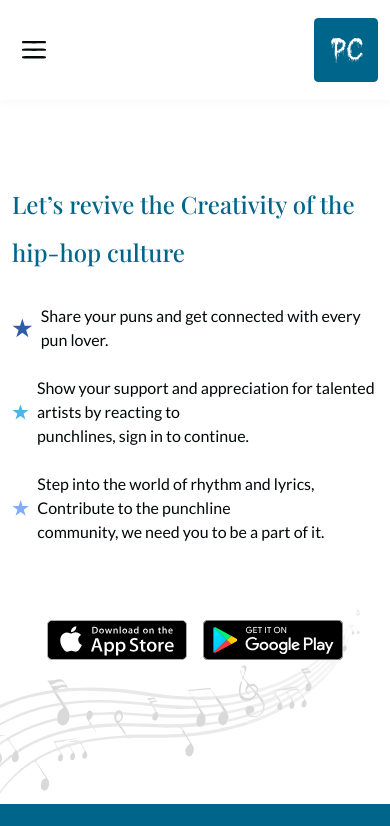
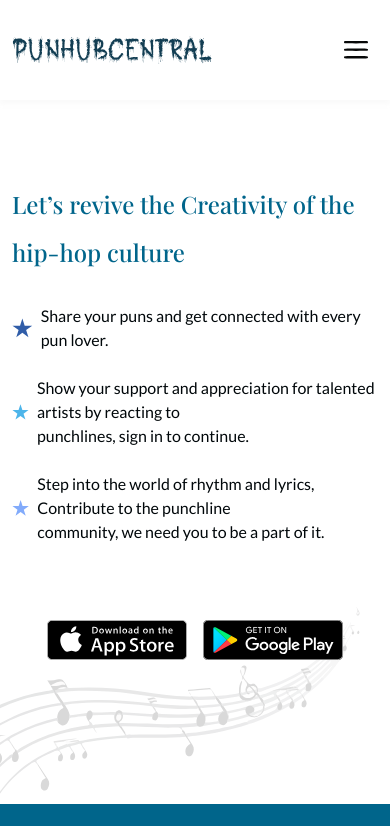
Before and after one commit to samfrexz619/punhub-central, a Next.js app: page / in a window 390 px wide. Shown: the top 826 px of the page. Built offline with nearby package versions, Linux system fonts and the light colour scheme.

Commit message:
add logo

```diff
--- a/app/components/NavBar.tsx
+++ b/app/components/NavBar.tsx
@@ -16,10 +16,7 @@ const NavBar = () => {
     <>
       <header className='w-full h-25 bg-white shadow-nav top-0 fixed z-50'>
         <nav className="lg:mx-37 mx-3 flex items-center h-full justify-between">
-          <button onClick={handleShowMobile} className="flex lg:hidden">
-            <img src="/assets/menu.svg" alt="" />
-          </button>
-          <Link href={'/'}>
+          <Link href={'/'} className="hidden lg:block">
             <Image
               src="/assets/logo.svg"
               alt="Vercel Logo"
@@ -28,6 +25,18 @@ const NavBar = () => {
               priority
             />
           </Link>
+          <Link href={'/'} className="block lg:hidden">
+            <Image
+              src="/assets/mobile-logo.svg"
+              alt="Vercel Logo"
+              width={200}
+              height={100}
+              priority
+            />
+          </Link>
+          <button onClick={handleShowMobile} className="flex lg:hidden">
+            <img src="/assets/menu.svg" alt="" />
+          </button>
           <ul className="text-pryBlack hidden lg:flex gap-x-13">
             <li>
               <Link href={'#'} className="text-base font-medium">Punchlines</Link>
--- a/app/components/mobileNav/Navigation.tsx
+++ b/app/components/mobileNav/Navigation.tsx
@@ -1,5 +1,6 @@
 import React from 'react';
 import Link from 'next/link';
+import Image from 'next/image';
 interface Props {
   closeMobile: () => void;
 }
@@ -13,7 +14,10 @@ const Navigation: React.FC<Props> = (props) => {
   return (
     <div onClick={closeMobile} className='bg-modal fixed left-0 inset-y-0 h-screen z-50 right-0'>
       <nav onClick={e => e.stopPropagation()} className='h-full relative bg-white w-[280px]'>
-        <ul className='px-5 pt-10'>
+        <ul className='px-4'>
+          <li className='py-5'>
+            <Image src={'/assets/mobile-logo.svg'} width={200} height={100} alt='logo' />
+          </li>
           <li className='py-3'>
             <Link href={'#'} className="text-base font-medium">Punchlines</Link>
           </li>
```
Also changed, not shown: public/assets/mobile-logo.svg (added).
